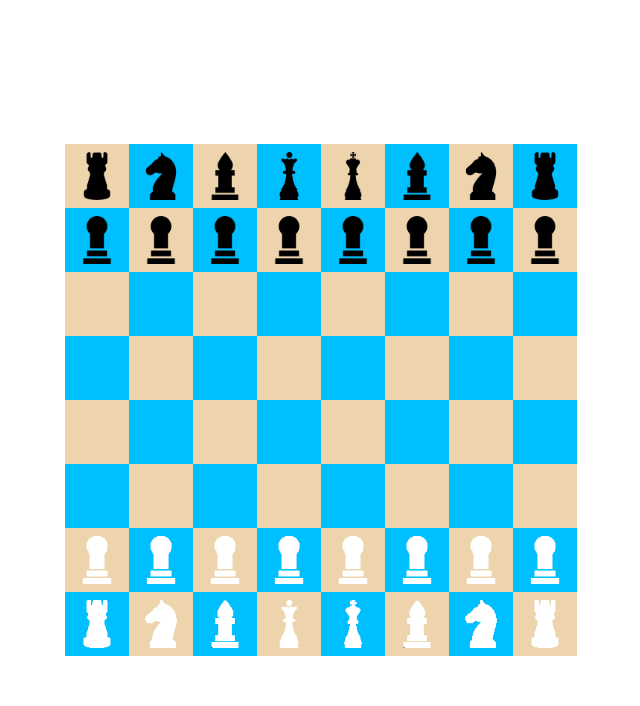
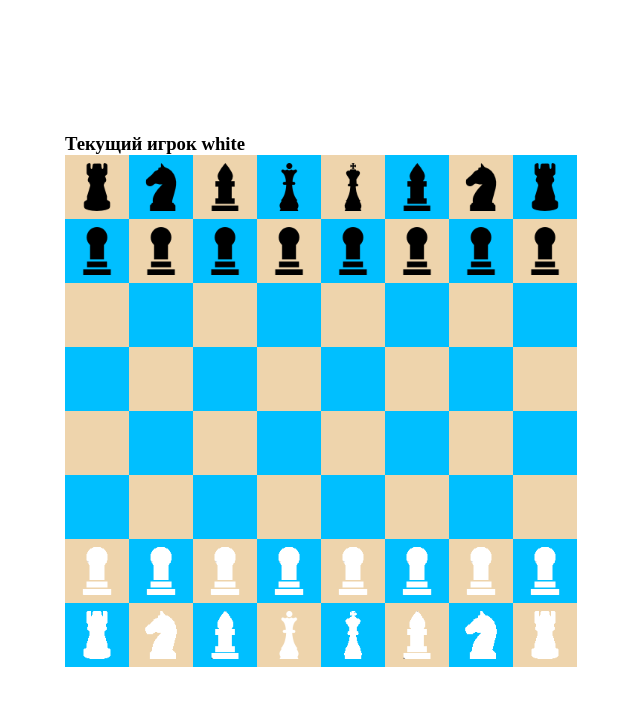
Before and after one commit to t04a/chess-react, a React (Create React App) app: page / in a window 1280 px wide. Shown: the top 706 px of the page, without its empty margins (319-959 px from the left). Built offline with nearby package versions, Linux system fonts and the light colour scheme.

Commit message:
отображение активного игрока

```diff
--- a/src/components/BoardComponent.tsx
+++ b/src/components/BoardComponent.tsx
@@ -42,6 +42,8 @@
     }
 
     return (
+        <div>
+            <h3>Текущий игрок {currentPlayer?.color}</h3>
             <div className="board">
                 {board.cells.map((row, index) =>
                     <React.Fragment key={index}>
@@ -56,6 +58,8 @@
                     </React.Fragment>
                 )}
             </div>
+        </div>
+
     );
 };
 
```
Lines whose indentation alone changed are shown as unchanged.
